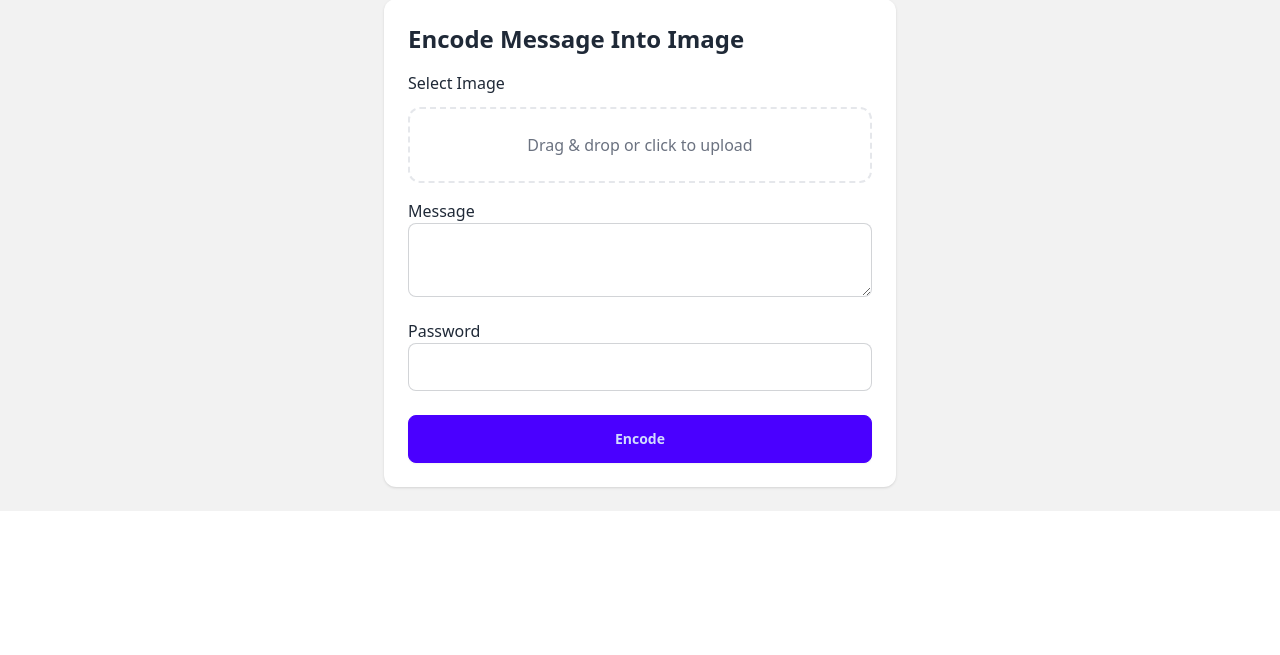
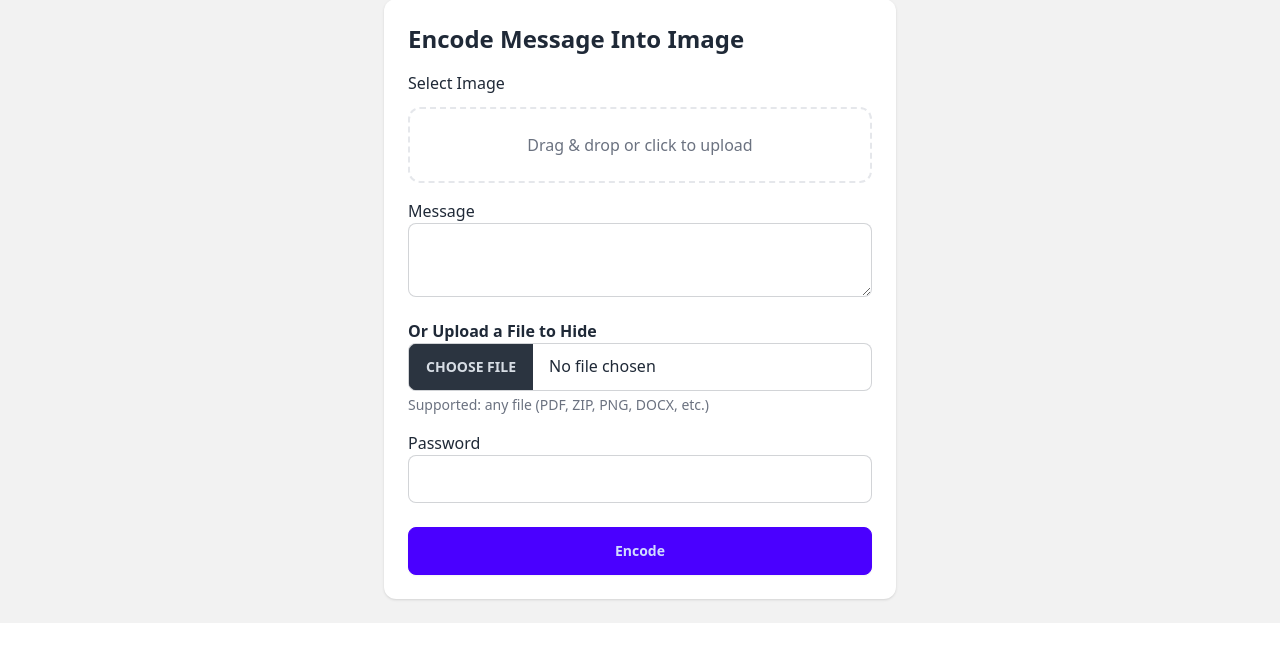
Before and after one commit to Nitesh-K1/encryptor, a Flask app: page /encode in a window 1280 px wide. Shown: the part 73-728 px from the top of the page. Run offline with Flask 3, Linux system fonts and the light colour scheme; some libraries are stand-ins or nearby versions.

Commit message:
fix: replaced insecure ':' separators with safe delimiters to correctly decode embedded files

```diff
--- a/app.py
+++ b/app.py
@@ -5,6 +5,8 @@ from crypto_utils import generate_key_from_password, encrypt_message, decrypt_me
 import os
 from utils import text_to_bits
 from werkzeug.utils import secure_filename
+from base64 import b64encode, b64decode
+import base64
 
 app = Flask(__name__)
 UPLOAD_FOLDER = "uploads"
@@ -19,20 +21,39 @@ def encode():
     if request.method == "POST":
         file = request.files["image"]
         message = request.form["message"]
+        hidden_file = request.files.get("hidden_file")
         password = request.form["password"]
-        if file and message and password:
-            filename = secure_filename(file.filename)
-            filepath = os.path.join(UPLOAD_FOLDER, filename)
-            file.save(filepath)
-            img = load_image(filepath)
-            key, salt = generate_key_from_password(password)
+
+        if not file or not password:
+            return render_template("encode.html")
+
+        filename = secure_filename(file.filename)
+        filepath = os.path.join(UPLOAD_FOLDER, filename)
+        file.save(filepath)
+        img = load_image(filepath)
+
+        key, salt = generate_key_from_password(password)
+        if message.strip() != "":
             enc_msg = encrypt_message(message, key)
-            out_path = os.path.join(UPLOAD_FOLDER, "encoded_" + filename)
-            full_message = salt.hex() + ":" + enc_msg
-            message_bits = text_to_bits(full_message)
-            encode_image(img, message_bits, out_path)
+            payload_type = "TEXT"
+            payload = enc_msg
+        elif hidden_file and hidden_file.filename != "":
+            file_bytes = hidden_file.read()
+            file_b64 = base64.b64encode(file_bytes).decode()
+            enc_msg = encrypt_message(file_b64, key)
+            payload_type = "FILE"
+            payload = hidden_file.filename + "::" + enc_msg
 
-            return send_file(out_path, as_attachment=True)
+        else:
+            return "No message or file provided!"
+        full_payload = payload_type + ":" + salt.hex() + ":" + payload
+
+        message_bits = text_to_bits(full_payload)
+        out_path = os.path.join(UPLOAD_FOLDER, "encoded_" + filename)
+        encode_image(img, message_bits, out_path)
+
+        return send_file(out_path, as_attachment=True)
+
     return render_template("encode.html")
 
 @app.route("/decode", methods=["GET", "POST"])
@@ -40,20 +61,53 @@ def decode():
     if request.method == "POST":
         file = request.files["image"]
         password = request.form["password"]
+
         if file and password:
             filename = secure_filename(file.filename)
             filepath = os.path.join(UPLOAD_FOLDER, filename)
             file.save(filepath)
+
             try:
-                enc_msg_full = decode_image(filepath)
-                salt_hex, enc_msg = enc_msg_full.split(":", 1)
+                raw = decode_image(filepath)
+
+                parts = raw.split("|||")
+                if len(parts) < 3:
+                    return render_template("result.html", message="Corrupted data!", file_url=None)
+
+                data_type = parts[0]
+                salt_hex = parts[1]
+                payload = parts[2]
+
                 salt = bytes.fromhex(salt_hex)
                 key, _ = generate_key_from_password(password, salt=salt)
-                message = decrypt_message(enc_msg, key)
-                return render_template("result.html", message=message)
-            except:
-                return render_template("result.html", message="Incorrect password or corrupted image!")
+
+                if data_type == "TEXT":
+                    message = decrypt_message(payload, key)
+                    return render_template("result.html", message=message, file_url=None)
+
+                elif data_type == "FILE":
+                    original_name, enc_file = payload.split("::=", 1)
+                    decrypted_b64 = decrypt_message(enc_file, key)
+                    file_bytes = base64.b64decode(decrypted_b64)
+
+                    decoded_dir = os.path.join("static", "decoded")
+                    os.makedirs(decoded_dir, exist_ok=True)
+
+                    out_path = os.path.join(decoded_dir, original_name)
+                    with open(out_path, "wb") as f:
+                        f.write(file_bytes)
+
+                    file_url = "/static/decoded/" + original_name
+                    return render_template("result.html", message=None, file_url=file_url)
+
+                else:
+                    return render_template("result.html", message="Unknown format!", file_url=None)
+
+            except Exception as e:
+                return render_template("result.html", message="Incorrect password or corrupted image!", file_url=None)
+
     return render_template("decode.html")
+
 
 if __name__ == "__main__":
     app.run(debug=True)
--- a/templates/encode.html
+++ b/templates/encode.html
@@ -1,54 +1,79 @@
 <!DOCTYPE html>
 <html lang="en">
   <head>
-<meta charset="UTF-8">
+    <meta charset="UTF-8" />
     <title>Encode Message</title>
     <script src="https://cdn.tailwindcss.com"></script>
-<link href="https://cdn.jsdelivr.net/npm/daisyui@4.7.2/dist/full.css" rel="stylesheet" />
+    <link
+      href="https://cdn.jsdelivr.net/npm/daisyui@4.7.2/dist/full.css"
+      rel="stylesheet"
+    />
   </head>
 
   <body class="bg-base-200 p-6">
-
     <a href="/" class="btn btn-sm mb-4">← Back</a>
 
     <div class="max-w-lg mx-auto bg-base-100 p-6 rounded-xl shadow">
       <h1 class="text-2xl font-bold mb-4">Encode Message Into Image</h1>
-
       <form method="POST" enctype="multipart/form-data">
-
-    <!-- Drag & Drop -->
         <label class="block mb-3">Select Image</label>
-    <div id="drop"
-      class="border-2 border-dashed rounded-xl p-6 text-center cursor-pointer">
+        <div
+          id="drop"
+          class="border-2 border-dashed rounded-xl p-6 text-center cursor-pointer"
+        >
           <p class="text-gray-500">Drag & drop or click to upload</p>
-      <input type="file" name="image" id="fileInput" class="hidden" accept="image/*">
+          <input
+            type="file"
+            name="image"
+            id="fileInput"
+            class="hidden"
+            accept="image/*"
+          />
         </div>
-
-    <!-- Preview -->
-    <img id="preview" class="mt-4 hidden rounded shadow">
+        <img id="preview" class="mt-4 hidden rounded shadow" />
 
         <label class="block mt-4">Message</label>
-    <textarea name="message" class="textarea textarea-bordered w-full" required></textarea>
+        <textarea
+          name="message"
+          class="textarea textarea-bordered w-full"
+          required
+        ></textarea>
+        <label class="block mt-4 font-semibold">Or Upload a File to Hide</label>
+        <input
+          type="file"
+          name="hidden_file"
+          class="file-input file-input-bordered w-full"
+        />
+        <p class="text-sm text-gray-500 mt-1">
+          Supported: any file (PDF, ZIP, PNG, DOCX, etc.)
+        </p>
 
         <label class="block mt-4">Password</label>
-    <input type="password" class="input input-bordered w-full" name="password" required />
+        <input
+          type="password"
+          class="input input-bordered w-full"
+          name="password"
+          required
+        />
 
         <button class="btn btn-primary w-full mt-6">Encode</button>
+
       </form>
     </div>
 
     <script>
       document.getElementById("drop").addEventListener("click", () => {
-  document.getElementById("fileInput").click()
-})
+        document.getElementById("fileInput").click();
+      });
 
-document.getElementById("fileInput").addEventListener("change", function() {
-  const file = this.files[0]
-  const img = document.getElementById("preview")
-  img.src = URL.createObjectURL(file)
-  img.classList.remove("hidden")
-})
+      document
+        .getElementById("fileInput")
+        .addEventListener("change", function () {
+          const file = this.files[0];
+          const img = document.getElementById("preview");
+          img.src = URL.createObjectURL(file);
+          img.classList.remove("hidden");
+        });
     </script>
-
   </body>
 </html>
```
Also changed, not shown: templates/result.html (+32 -11 lines), encoded_image.png (deleted), hello.png (deleted), secret.png (deleted). Lines whose indentation alone changed are shown as unchanged.
